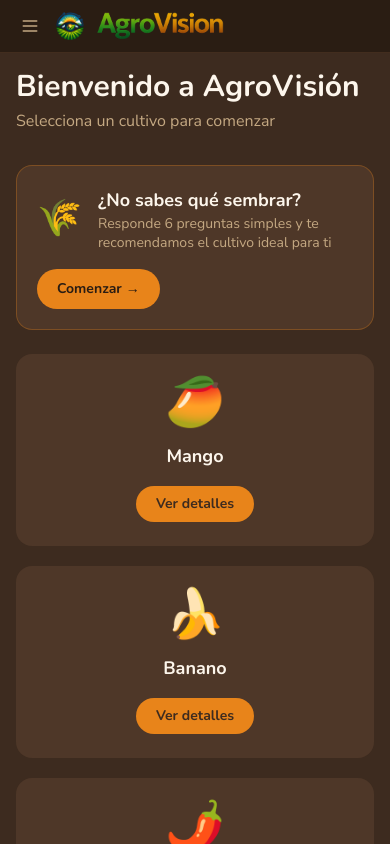
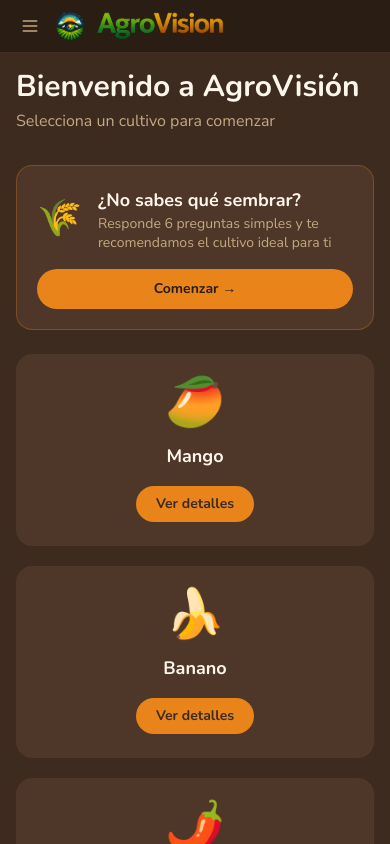
Before and after one commit to TheRudas/AgroVision, a React (Vite) app: page / in a window 390 px wide. Built offline with nearby package versions, Linux system fonts and the light colour scheme.

Commit message:
fixing survey widget scale

```diff
--- a/src/pages/Home.jsx
+++ b/src/pages/Home.jsx
@@ -29,7 +29,7 @@ export default function Home() {
           </div>
         </div>
         <button
-          className="shrink-0 self-start sm:self-center bg-agro-lima hover:bg-agro-limaHover text-agro-surface font-titulo font-bold text-sm px-5 py-2.5 rounded-full transition-colors whitespace-nowrap"
+          className="w-full sm:w-auto sm:shrink-0 bg-agro-lima hover:bg-agro-limaHover text-agro-surface font-titulo font-bold text-sm px-5 py-2.5 rounded-full transition-colors whitespace-nowrap"
           onClick={e => { e.stopPropagation(); navigate('/recomendar') }}
         >
           Comenzar →
```
